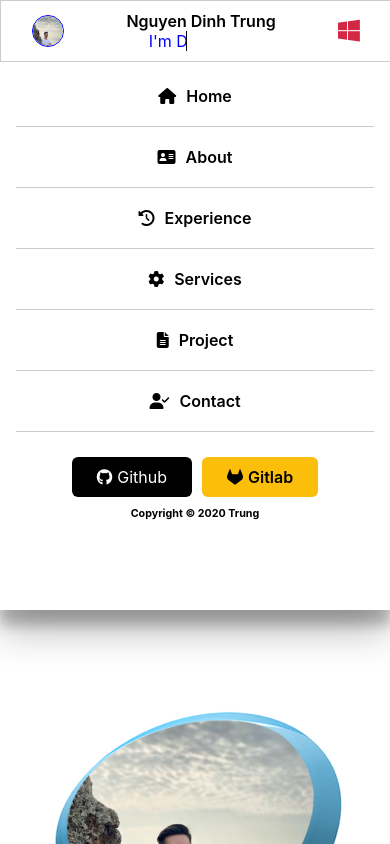
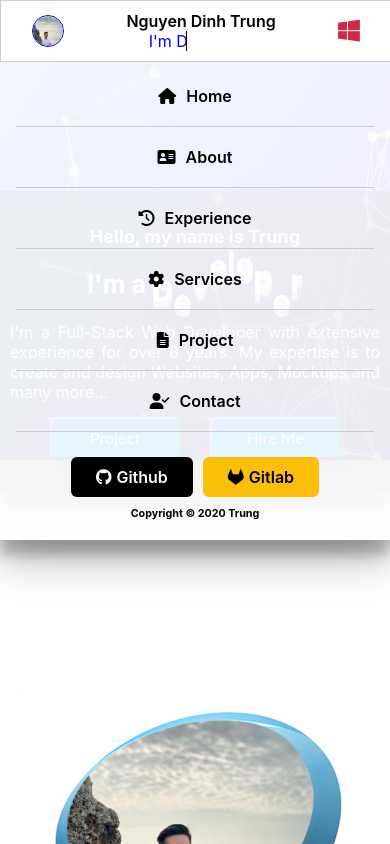
Before and after one commit to trungnd11/mylandingpage, a React (Create React App) app: page / in a window 390 px wide. Both pictures are taken after a click on the element 347 px from the left and 30 px from the top of the page. Shown: the top 844 px of the page. Built offline with nearby package versions, Linux system fonts and the light colour scheme.

Commit message:
fix navBar color mobile

```diff
--- a/src/page/navBarMobile/NavBarMobile.tsx
+++ b/src/page/navBarMobile/NavBarMobile.tsx
@@ -14,11 +14,13 @@ function NavBarMobile(prop: any, ref: any) {
 
   return (
     <div className="nav-container">
-      <div className={`nav-header ${showNav && "show-nav-header"}`}>
+      <div
+        className={`nav-header ${showNav && "show-nav-header"}`}
+      >
         <div className="nav-avatar">
           <img src={avatar} alt="" />
         </div>
-        <div className="nav-title">
+        <div className={`nav-title`}>
           <p>Nguyen Dinh Trung</p>
           <span>I'm Developer</span>
         </div>
@@ -28,30 +30,42 @@ function NavBarMobile(prop: any, ref: any) {
       </div>
       <div className={`list-profile ${showNav && "showNav"}`}>
         <ul className="lists-menu">
+          <a href="#home">
             <li className="item" onClick={showMenuItem}>
               <i className="fa-solid fa-house" />
               <a href="#home">Home</a>
             </li>
+          </a>
+          <a href="#about">
             <li className="item" onClick={showMenuItem}>
               <i className="fa-solid fa-address-card" />
               <a href="#about">About</a>
             </li>
+          </a>
+          <a href="#experience">
             <li className="item" onClick={showMenuItem}>
               <i className="fa-solid fa-clock-rotate-left" />
               <a href="#experience">Experience</a>
             </li>
+          </a>
+          <a href="#services">
             <li className="item" onClick={showMenuItem}>
               <i className="fa-solid fa-gear" />
               <a href="#services">Services</a>
             </li>
+          </a>
+          <a href="#project">
             <li className="item" onClick={showMenuItem}>
               <i className="fa-solid fa-file-lines" />
               <a href="#project">Project</a>
             </li>
+          </a>
+          <a href="#contact">
             <li className="item" onClick={showMenuItem}>
               <i className="fa-solid fa-user-check" />
               <a href="#contact">Contact</a>
             </li>
+          </a>
         </ul>
         <div className="link-git">
           <a href="https://github.com/trungnd11" className="btn github">
@@ -64,9 +78,6 @@ function NavBarMobile(prop: any, ref: any) {
           </a>
           <h6>Copyright © 2020 Trung </h6>
         </div>
-        <div className="nav-close" onClick={showMenuItem}>
-          <i className="fa-solid fa-circle-xmark" />
-        </div>
       </div>
     </div>
   );
--- a/src/static/scss/_home.scss
+++ b/src/static/scss/_home.scss
@@ -87,6 +87,7 @@
         display: flex;
         justify-content: space-evenly;
         margin-top: 10px;
+        padding: 0 30px;
       }
     }
 
--- a/src/static/scss/_navbar-mobile.scss
+++ b/src/static/scss/_navbar-mobile.scss
@@ -86,18 +86,19 @@
   .list-profile {
     position: fixed;
     z-index: 4;
-    background: #fff;
+    background: #ffffffe6;
     top: -100%;
     width: 100%;
+    height: 0;
     overflow: hidden;
     opacity: 0;
     transition: 0.6s;
     box-shadow: 0 19px 38px rgba(0, 0, 0, 0.3), 0 15px 12px rgba(0, 0, 0, 0.22);
 
-    &:hover {
-      .nav-close {
-        visibility: visible !important;
-      }
+    a {
+      text-decoration: none;
+      color: #000;
+      font-weight: 600;
     }
 
     .lists-menu {
@@ -112,6 +113,7 @@
 
         i {
           margin-right: 10px;
+          color: #000;
         }
 
         a {
@@ -119,18 +121,6 @@
           color: #000;
           font-weight: 600;
         }
-      }
-    }
-
-    .nav-close {
-      text-align: center;
-      cursor: pointer;
-      padding: 20px 0;
-      visibility: hidden;
-      transition: 0.6s;
-      i {
-        font-size: 30px;
-        color: #d42743;
       }
     }
   }
@@ -168,6 +158,7 @@
   .showNav {
     top: 50px;
     opacity: 1;
+    height: 58vh;
   }
 }
 
@@ -175,5 +166,6 @@
   100% {
     left: 105px;
     width: 50%;
+    text-align: center;
   }
 }
```
Also changed, not shown: 22 other files (tests, documents, lock files or other folders). Lines whose indentation alone changed are shown as unchanged.
